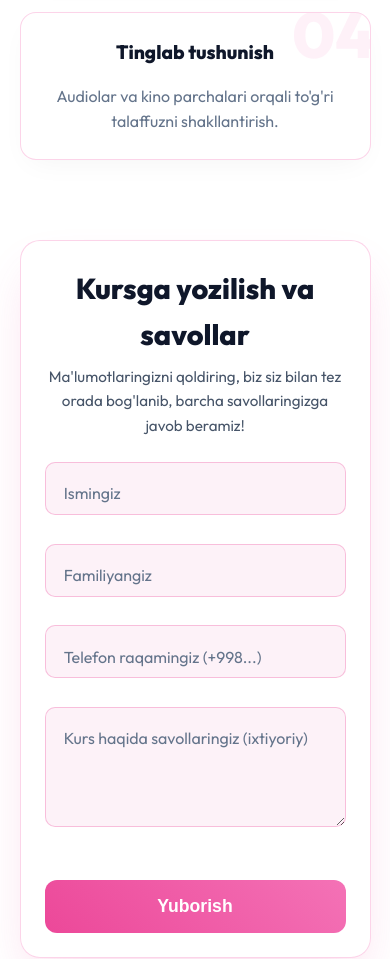
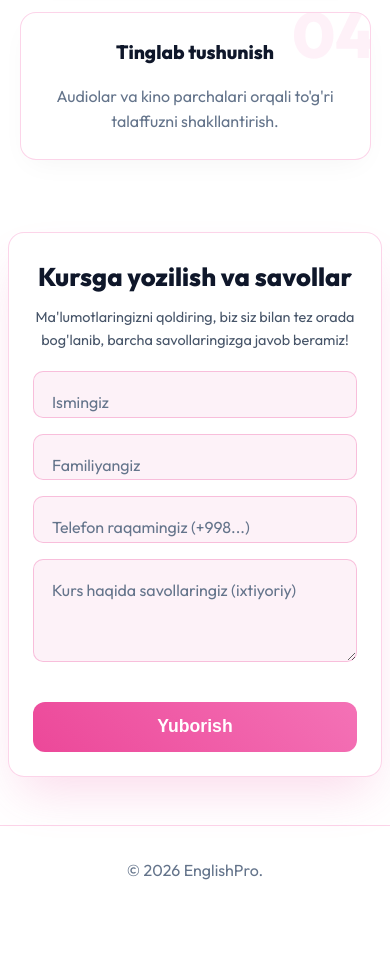
Before and after one commit to donykimg-design/NargizaxonTeacher, a plain HTML site: page index.html in a window 390 px wide. Shown: the part 3320-4279 px from the top of the page. After the commit the page ends 4235 px from the top, so only its background shows below. Drawn offline with Linux system fonts and the light colour scheme.

Commit message:
Add files via upload

```diff
--- a/style.css
+++ b/style.css
@@ -222,7 +222,6 @@ footer { text-align: center; padding: 2rem; border-top: 1px solid var(--glass-bo
     .avatar-placeholder { width: 130px; height: 130px; font-size: 3.5rem; border-width: 6px; }
 
     .features, .curriculum, .teacher-section { padding: 3rem 5%; }
-    .contact-section { padding: 2rem 5% 3rem; }
     .features h2, .curriculum h2 { font-size: 1.8rem; margin-bottom: 2rem; }
     .teacher-name { font-size: 2rem; margin-bottom: 1rem; }
 
@@ -234,9 +233,12 @@ footer { text-align: center; padding: 2rem; border-top: 1px solid var(--glass-bo
     .step { font-size: 4rem; top: -10px; right: -5px; }
     .curriculum-item h4 { font-size: 1.2rem; }
 
-    .contact-container { padding: 1.5rem; border-radius: 20px; }
-    .contact-container h2 { font-size: 1.8rem; margin-bottom: 0.5rem; }
-    .contact-container p { font-size: 0.95rem; margin-bottom: 1.5rem; }
-    .input-group input, .input-group textarea { padding: 1rem; font-size: 0.95rem; border-radius: 10px; }
-    .btn-submit { padding: 1rem; font-size: 1.1rem; }
+    .contact-section { padding: 1.5rem 2% 3rem; }
+    .contact-container { padding: 1.5rem; border-radius: 16px; max-width: 100%; }
+    .contact-container h2 { font-size: 1.6rem; margin-bottom: 0.5rem; }
+    .contact-container p { font-size: 0.9rem; margin-bottom: 1.2rem; }
+    .contact-form { gap: 1rem; }
+    .input-group input, .input-group textarea { padding: 0.8rem 1rem; font-size: 0.95rem; border-radius: 10px; }
+    .input-group textarea { min-height: 80px; }
+    .btn-submit { padding: 0.9rem; font-size: 1.1rem; }
 }
```
